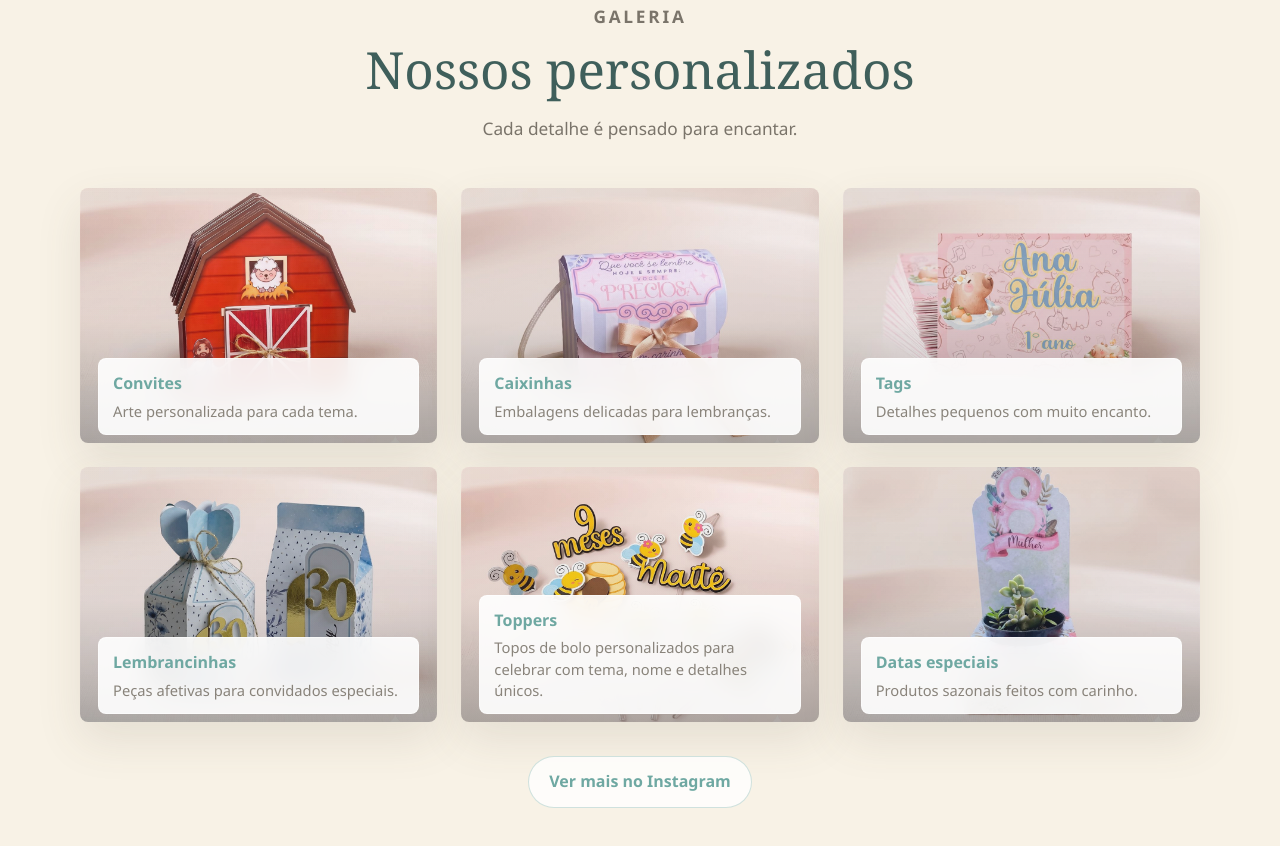
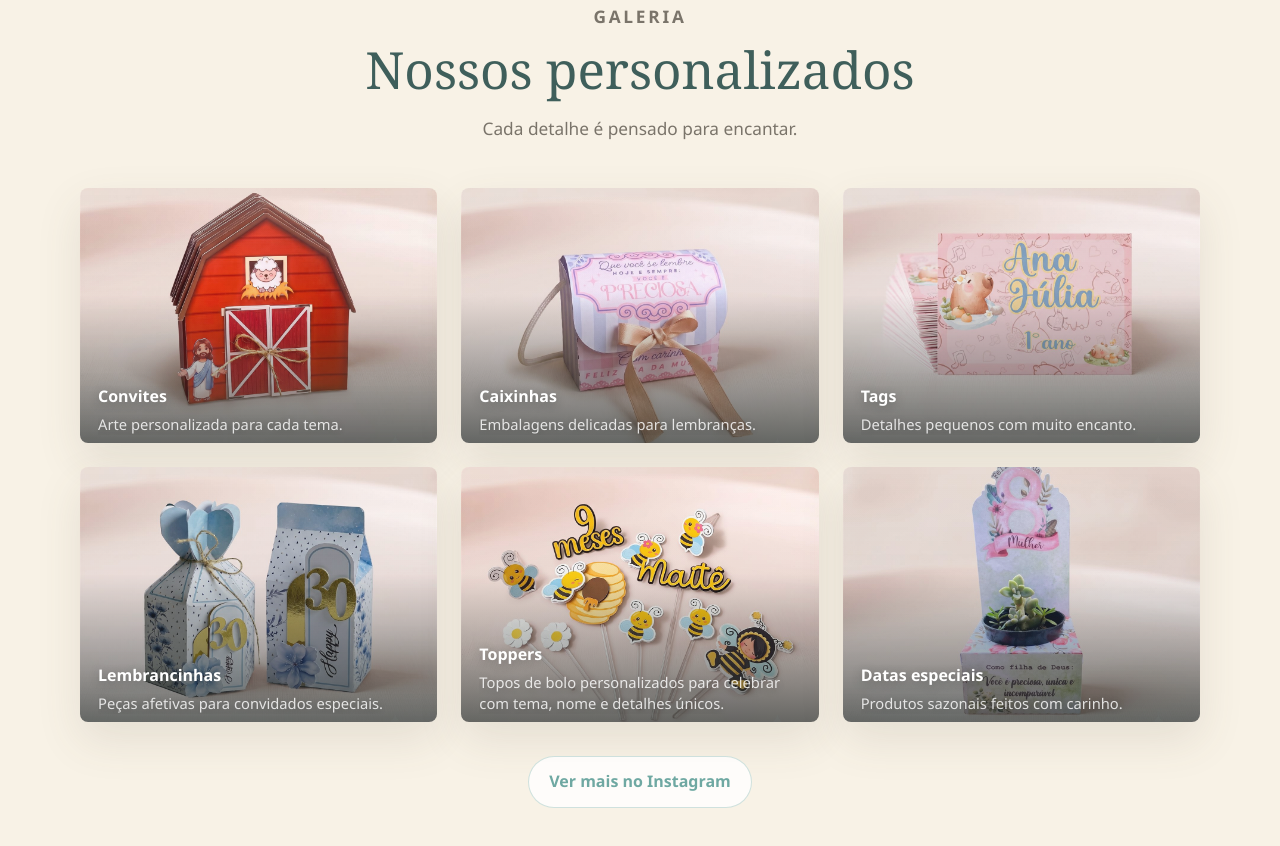
Before and after one commit to DansleyHR13/site-cassandra-personalizados, a plain HTML site: page index.html in a window 1280 px wide. Shown: the part 3554-4400 px from the top of the page. Drawn offline with Linux system fonts and the light colour scheme.

Commit message:
Refina legendas da galeria

```diff
--- a/index.html
+++ b/index.html
@@ -5,7 +5,7 @@
   <meta name="viewport" content="width=device-width, initial-scale=1.0">
   <meta name="description" content="Cassandra Personalizados: papelaria e personalizados feitos com carinho para festas, lembranças e momentos especiais.">
   <title>Cassandra Personalizados | Criando memórias que encantam</title>
-  <link rel="stylesheet" href="styles.css?v=20260708-gallery-photos-1">
+  <link rel="stylesheet" href="styles.css?v=20260708-gallery-caption-gradient-1">
 </head>
 <body>
   <header class="site-header" data-header>
--- a/styles.css
+++ b/styles.css
@@ -574,8 +574,8 @@ h3 {
 .gallery-visual::before {
   inset: 0;
   background:
-    linear-gradient(180deg, rgba(35, 44, 42, 0.02) 0%, rgba(35, 44, 42, 0.08) 52%, rgba(35, 44, 42, 0.34) 100%),
-    linear-gradient(145deg, rgba(255, 250, 241, 0.12), rgba(255, 255, 255, 0));
+    linear-gradient(180deg, rgba(35, 44, 42, 0) 0%, rgba(35, 44, 42, 0.03) 42%, rgba(35, 44, 42, 0.42) 78%, rgba(35, 44, 42, 0.68) 100%),
+    linear-gradient(145deg, rgba(255, 250, 241, 0.1), rgba(255, 255, 255, 0));
 }
 
 .gallery-visual::after {
@@ -597,20 +597,20 @@ h3 {
   position: absolute;
   left: 18px;
   right: 18px;
-  bottom: 18px;
+  bottom: 16px;
   z-index: 2;
-  padding: 12px 14px;
-  background: rgba(255, 255, 255, 0.9);
-  border: 1px solid rgba(255, 255, 255, 0.5);
-  border-radius: var(--radius);
-  backdrop-filter: blur(12px);
-  transform: translateY(10px);
-  transition: transform 360ms ease, background 360ms ease, padding 360ms ease;
+  padding: 0;
+  background: transparent;
+  border: 0;
+  border-radius: 0;
+  text-shadow: 0 2px 10px rgba(29, 37, 35, 0.34);
+  transform: translateY(8px);
+  transition: transform 360ms ease;
 }
 
 .gallery-caption span {
   display: block;
-  color: var(--aqua-dark);
+  color: var(--white);
   font-weight: 800;
 }
 
@@ -618,20 +618,17 @@ h3 {
   max-height: 4.8em;
   margin: 4px 0 0;
   overflow: hidden;
-  color: var(--muted);
+  color: rgba(255, 255, 255, 0.9);
   font-size: 0.92rem;
   line-height: 1.45;
-  opacity: 0.88;
+  opacity: 0.9;
   transition: max-height 360ms ease, margin 360ms ease, opacity 360ms ease;
 }
 
 .gallery-item:hover .gallery-caption,
 .gallery-item:focus-within .gallery-caption {
-  background: rgba(255, 255, 255, 0.94);
   transform: translateY(0);
-  padding-bottom: 14px;
 }
-
 .gallery-item:hover .gallery-caption p,
 .gallery-item:focus-within .gallery-caption p {
   max-height: 7em;
```
